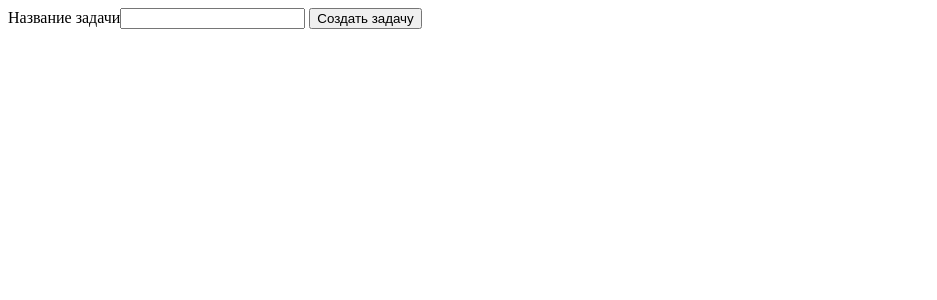
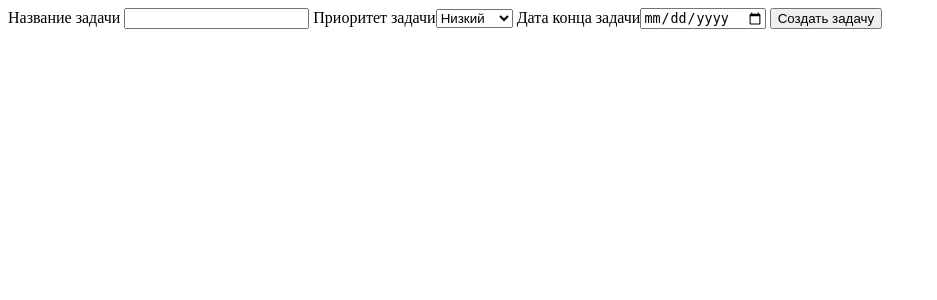
Before and after one commit to danik-sky/rest-back, a Flask app: page /tasks in a window 1280 px wide. Shown: the top 300 px of the page, without its empty margins (0-937 px from the left). Run offline with Flask 3, Linux system fonts and the light colour scheme.

Commit message:
Добавил в форму всё для create_task

```diff
--- a/app/forms.py
+++ b/app/forms.py
@@ -1,7 +1,13 @@
 from flask_wtf import FlaskForm
-from wtforms import StringField, SubmitField
+from wtforms import StringField, SubmitField, DateField, SelectField
 from wtforms.validators import DataRequired
 
 class TasksForm(FlaskForm):
-    task_name = StringField("Название задачи", validators=[DataRequired(message="Введите название")])
+    task_name = StringField("Название задачи ", validators=[DataRequired(message="Введите название")])
+    priority = SelectField("Приоритет задачи", choices=[
+            ('low', 'Низкий'),
+            ('medium', 'Средний'),
+            ('high', 'Высокий')
+        ] ,validators=[DataRequired(message="Выберите приоритет")])
+    deadline = DateField("Дата конца задачи")
     submit_task = SubmitField("Создать задачу")
--- a/app/templates/Tasks.html
+++ b/app/templates/Tasks.html
@@ -1,5 +1,7 @@
 <form method="POST">
     {{ form.hidden_tag() }}
     {{ form.task_name.label }}{{ form.task_name() }}
+    {{ form.priority.label }}{{ form.priority() }}
+    {{ form.deadline.label }}{{ form.deadline() }}
     {{ form.submit_task() }}
 </form>
```
